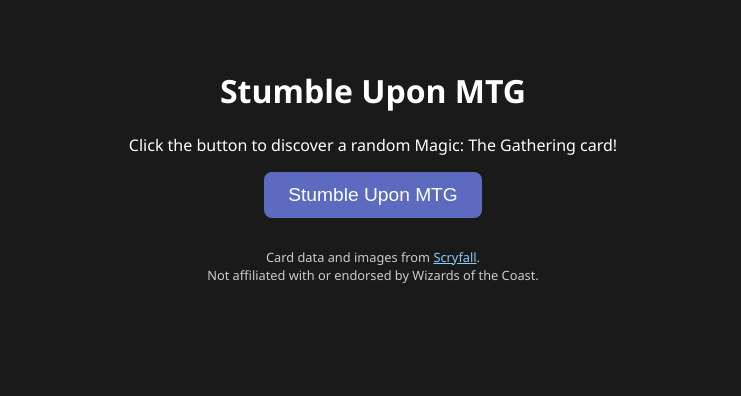
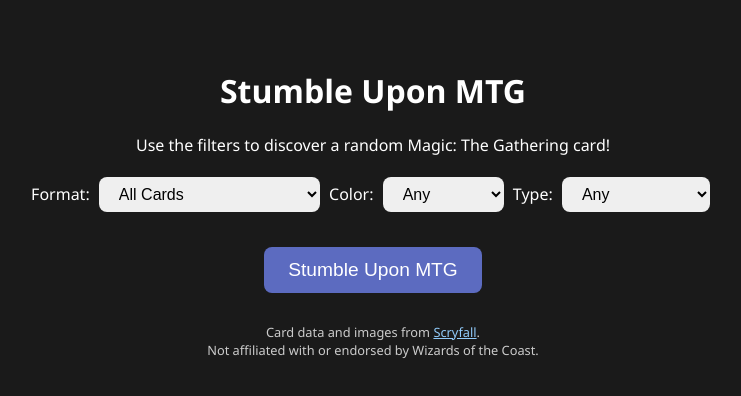
Before and after one commit to DracroniC/stumble-upon-mtg, a plain HTML site: page index.html in a window 1280 px wide. Shown: the whole page, without its empty margins (267-1008 px from the left). Drawn offline with Linux system fonts and the light colour scheme.

Commit message:
Update index.html

```diff
--- a/index.html
+++ b/index.html
@@ -21,10 +21,23 @@
       border: none;
       border-radius: 8px;
       cursor: pointer;
+      margin-top: 10px;
     }
 
     button:hover {
       background-color: #3949ab;
+    }
+
+    .filters {
+      margin-bottom: 20px;
+    }
+
+    select {
+      padding: 8px 16px;
+      font-size: 1rem;
+      margin: 5px;
+      border-radius: 8px;
+      border: none;
     }
 
     .card-container {
@@ -52,7 +65,40 @@
 <body>
 
   <h1>Stumble Upon MTG</h1>
-  <p>Click the button to discover a random Magic: The Gathering card!</p>
+  <p>Use the filters to discover a random Magic: The Gathering card!</p>
+
+  <div class="filters">
+    <label for="format-select">Format:</label>
+    <select id="format-select">
+      <option value="">All Cards</option>
+      <option value="format:commander">Commander Legal Only</option>
+    </select>
+
+    <label for="color-select">Color:</label>
+    <select id="color-select">
+      <option value="">Any</option>
+      <option value="color=R">Red</option>
+      <option value="color=U">Blue</option>
+      <option value="color=B">Black</option>
+      <option value="color=W">White</option>
+      <option value="color=G">Green</option>
+      <option value="colorless">Colorless</option>
+      <option value="color>1">Multicolor</option>
+    </select>
+
+    <label for="type-select">Type:</label>
+    <select id="type-select">
+      <option value="">Any</option>
+      <option value="t:creature">Creature</option>
+      <option value="t:instant">Instant</option>
+      <option value="t:sorcery">Sorcery</option>
+      <option value="t:enchantment">Enchantment</option>
+      <option value="t:artifact">Artifact</option>
+      <option value="t:planeswalker">Planeswalker</option>
+      <option value="t:land">Land</option>
+    </select>
+  </div>
+
   <button onclick="fetchRandomCard()">Stumble Upon MTG</button>
 
   <div class="card-container" id="card-container"></div>
@@ -65,10 +111,25 @@
   <script>
     async function fetchRandomCard() {
       const cardContainer = document.getElementById('card-container');
+      const format = document.getElementById('format-select').value;
+      const color = document.getElementById('color-select').value;
+      const type = document.getElementById('type-select').value;
+
       cardContainer.innerHTML = 'Loading...';
 
+      let queryParts = [];
+      if (format) queryParts.push(format);
+      if (color) queryParts.push(color);
+      if (type) queryParts.push(type);
+
+      let query = queryParts.join(" ");
+      let url = 'https://api.scryfall.com/cards/random';
+      if (query) {
+        url += `?q=${encodeURIComponent(query)}`;
+      }
+
       try {
-        const response = await fetch('https://api.scryfall.com/cards/random');
+        const response = await fetch(url);
         if (!response.ok) {
           throw new Error('Failed to fetch card');
         }
@@ -79,7 +140,6 @@
         if (card.image_uris) {
           imageUrl = card.image_uris.normal;
         } else if (card.card_faces && card.card_faces[0].image_uris) {
-          // Handle double-faced cards
           imageUrl = card.card_faces[0].image_uris.normal;
         } else {
           throw new Error('Card image not available');
```
